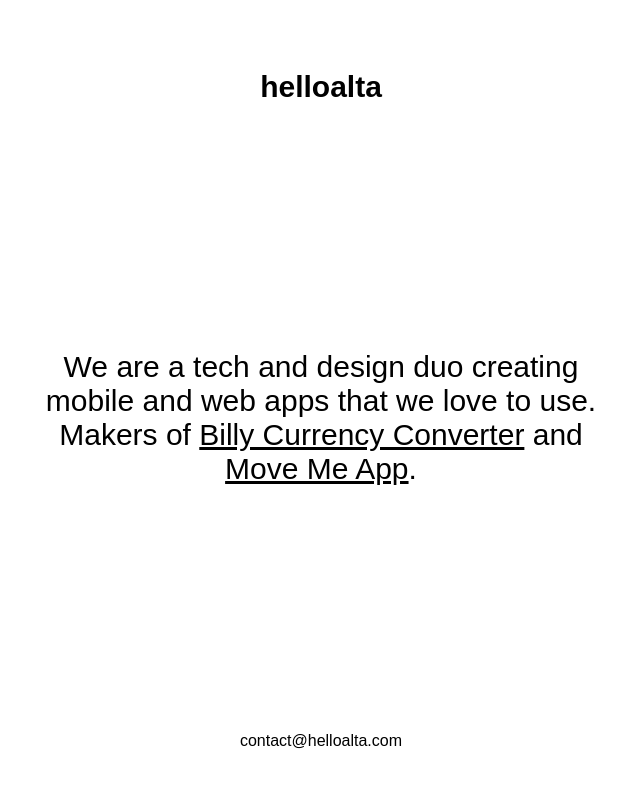
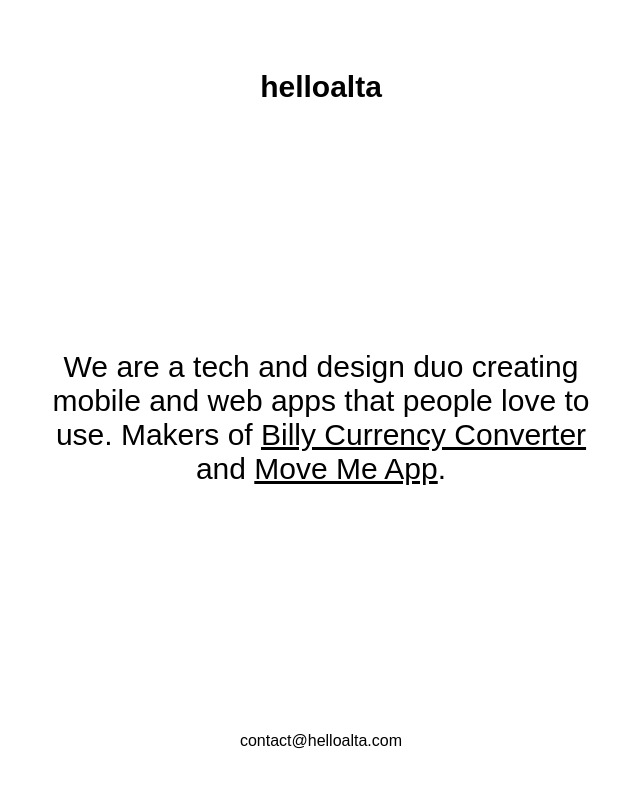
Before and after one commit to timojaask/helloalta-web, a Gatsby site: page / in a window 1280 px wide. Shown: the whole page, without its empty margins (319-959 px from the left). Built offline with nearby package versions, Linux system fonts and the light colour scheme; Gatsby itself is replaced by a stand-in of ours.

Commit message:
Improve copy

```diff
--- a/src/pages/index.js
+++ b/src/pages/index.js
@@ -8,9 +8,9 @@
       <OutboundLink href="mailto:contact@helloalta.com"><h1>helloalta</h1></OutboundLink>
     </div>
     <div className={styles.middle}>
-      <p>We are a tech and design duo creating mobile and web apps that we love to use. Makers of <OutboundLink href="https://itunes.apple.com/us/app/billy-currency-converter/id1311724635" target="_blank">Billy Currency Converter</OutboundLink> and <OutboundLink href="https://itunes.apple.com/us/app/movemeapp/id1108469133" target="_blank">Move Me App</OutboundLink>.</p>
+      <p>We are a tech and design duo creating mobile and web apps that people love to use. Makers of <OutboundLink href="https://itunes.apple.com/us/app/billy-currency-converter/id1311724635" target="_blank">Billy Currency Converter</OutboundLink> and <OutboundLink href="https://itunes.apple.com/us/app/movemeapp/id1108469133" target="_blank">Move Me App</OutboundLink>.</p>
     </div>
     <div className={styles.bottom}>
       <OutboundLink href="mailto:contact@helloalta.com">contact@helloalta.com</OutboundLink>
     </div>
-  </div >
+  </div>
```
